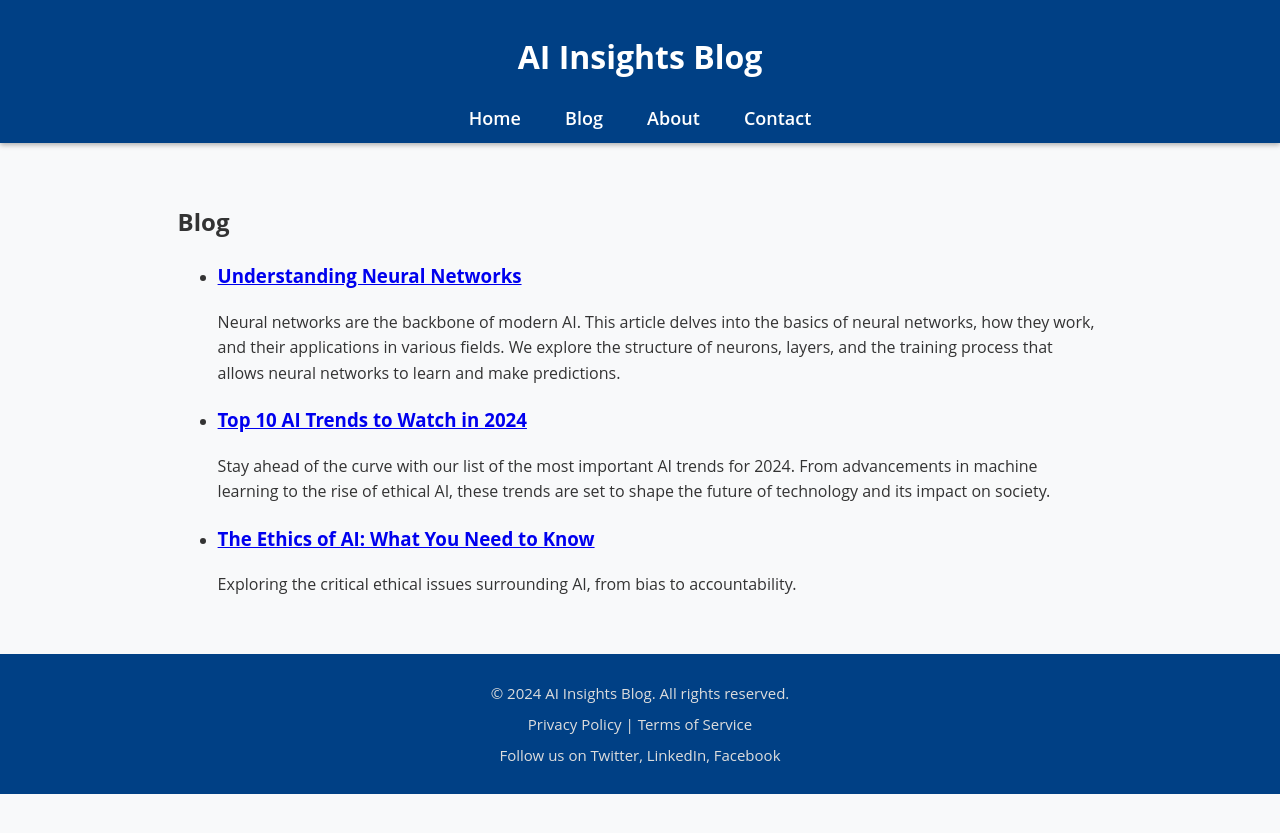
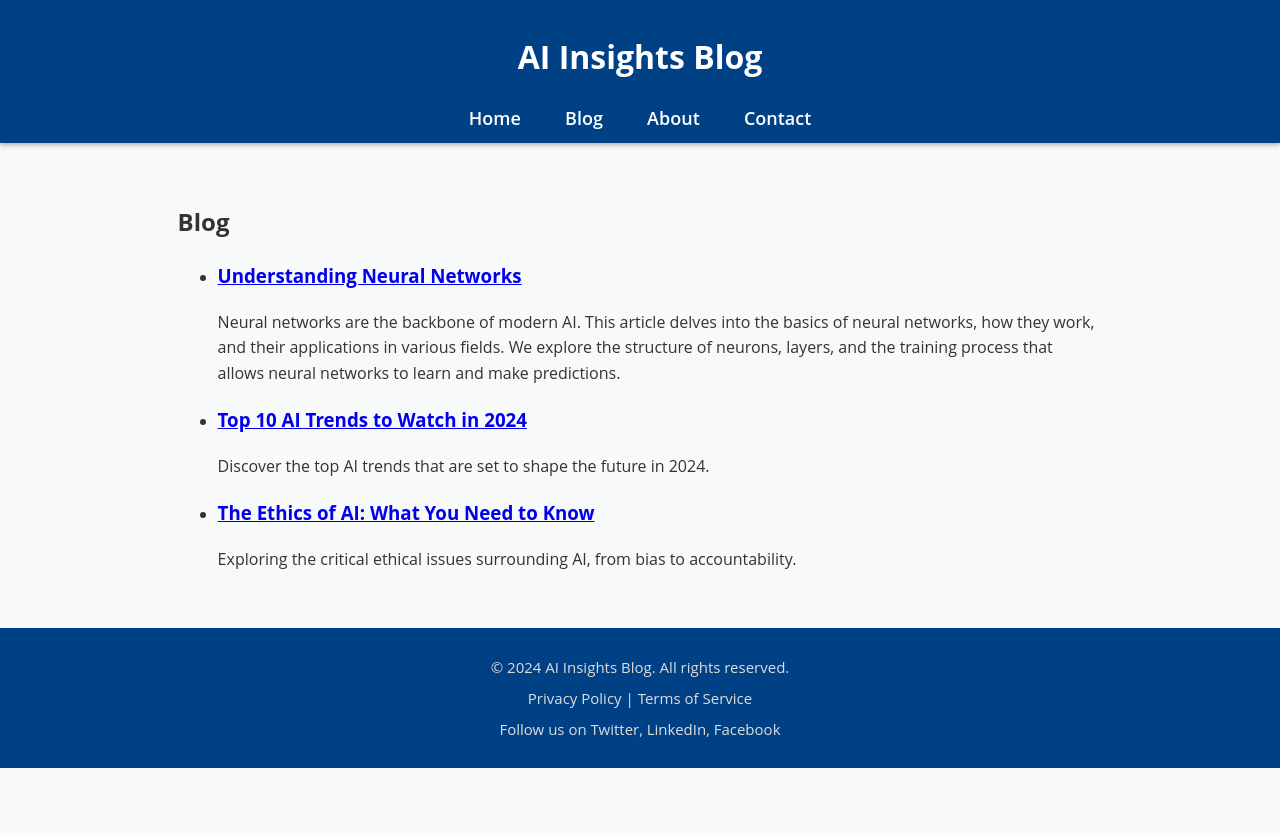
Before and after one commit to tomsonius/tomsonius.github.io, a Jekyll site: the page built from blog.html, in a window 1280 px wide. Shown: the top 833 px of the page. Built offline with Jekyll 4.4.1, drawn with Linux system fonts in a browser that asks for light colours; some of the changed lines change nothing that is shown.

Commit message:
Update 2024-09-15-top-10-ai-trends.md

```diff
--- a/_posts/2024-09-15-top-10-ai-trends.md
+++ b/_posts/2024-09-15-top-10-ai-trends.md
@@ -2,9 +2,45 @@
 layout: post
 title: "Top 10 AI Trends to Watch in 2024"
 date: 2024-09-15
-categories: ai trends
+categories: [ai, trends]
+excerpt: "Discover the top AI trends that are set to shape the future in 2024."
+display_image: /_posts/images/ai-trends-header.jpg
 ---
 
-Stay ahead of the curve with our list of the most important AI trends for 2024. From advancements in machine learning to the rise of ethical AI, these trends are set to shape the future of technology and its impact on society.
+![AI Trends 2024](./images/ai-trends.jpg)
 
-[Read more](#)
+As we look towards 2024, the landscape of artificial intelligence (AI) is set to undergo significant changes. Here are the top 10 AI trends that you need to watch:
+
+### 1. Explainable AI
+The push for transparency in AI models is gaining momentum. Explainable AI aims to make AI decision-making processes more understandable to humans, building trust and ensuring accountability.
+
+### 2. AI in Healthcare
+AI's role in healthcare is expanding, from predictive analytics to personalized medicine. The ability of AI to process large datasets is revolutionizing diagnostics and treatment plans.
+
+### 3. AI for Sustainability
+AI is increasingly being leveraged to address environmental challenges. From optimizing energy usage to predicting climate patterns, AI is playing a crucial role in sustainability efforts.
+
+### 4. Ethical AI
+As AI systems become more prevalent, the focus on ethical AI continues to grow. Developers are prioritizing fairness, accountability, and transparency in AI algorithms.
+
+### 5. Edge AI
+With the rise of IoT devices, edge AI is becoming more prominent. Processing data locally on devices rather than relying on centralized cloud servers reduces latency and enhances data privacy.
+
+### 6. AI in Education
+AI-powered tools are transforming education, offering personalized learning experiences and automating administrative tasks. The potential for AI to enhance both teaching and learning is vast.
+
+### 7. AI in Creative Industries
+From music composition to visual arts, AI is being used to push the boundaries of creativity. As AI becomes more sophisticated, its role in creative industries is set to expand further.
+
+### 8. Autonomous Vehicles
+The development of autonomous vehicles continues to progress, with AI playing a central role in navigation, safety, and decision-making.
+
+### 9. AI and Cybersecurity
+As cyber threats become more complex, AI is being used to detect and respond to attacks in real-time. AI's ability to analyze vast amounts of data is key to enhancing cybersecurity measures.
+
+### 10. AI for Social Good
+AI is being applied to solve some of the world's most pressing problems, from poverty to disaster response. The potential for AI to contribute to social good is immense.
+
+Stay ahead of the curve by keeping an eye on these trends in 2024.
+
+[Read more about AI trends](#)
```
